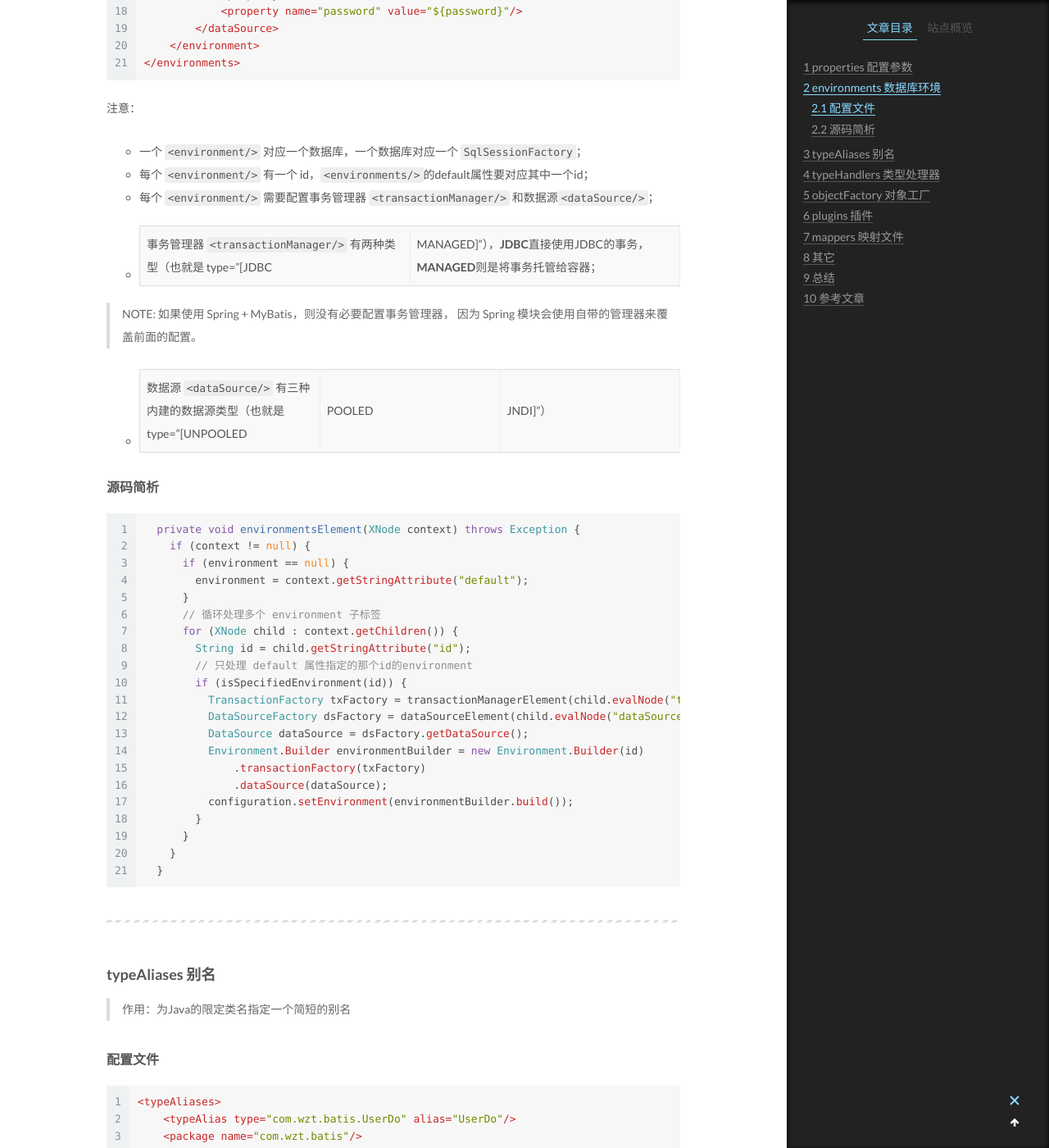
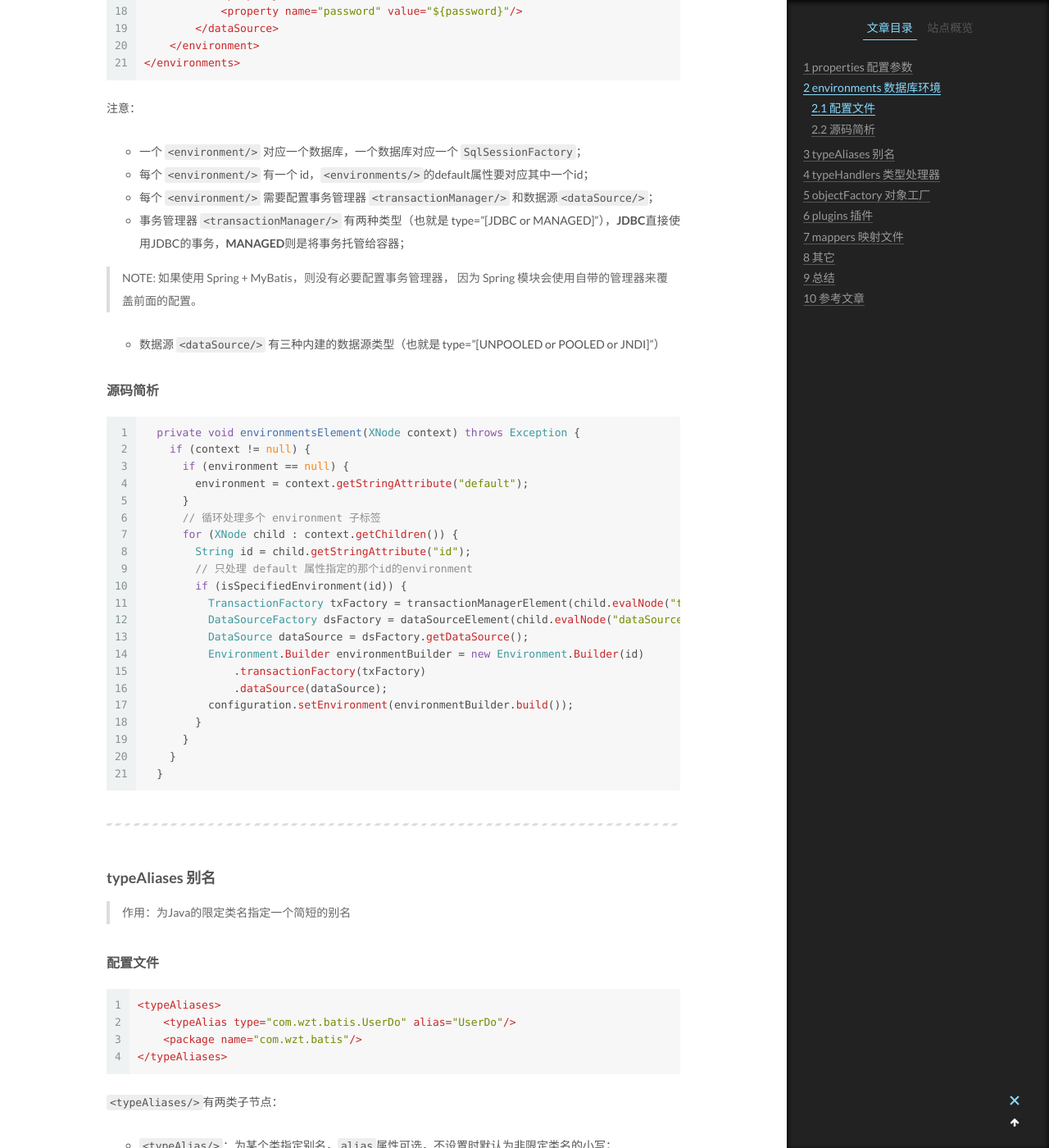
Before and after one commit to iamwzt/iamwzt.github.io, a Jekyll site: the page built from _posts/2019-08-14-Mybatis配置文件及源码简析.md, in a window 1280 px wide and 1400 px high, scrolled down 2017 px. Shown: the whole window at 82% size. Built offline with Jekyll 4.4.1, drawn with Linux system fonts in a browser that asks for light colours.

````diff
--- a/_posts/2019-08-14-Mybatis配置文件及源码简析.md
+++ b/_posts/2019-08-14-Mybatis配置文件及源码简析.md
@@ -83,11 +83,11 @@ tags:
 - 一个 `<environment/>` 对应一个数据库，一个数据库对应一个 `SqlSessionFactory`；
 - 每个 `<environment/>` 有一个 id，`<environments/>`的default属性要对应其中一个id；
 - 每个 `<environment/>` 需要配置事务管理器 `<transactionManager/>` 和数据源`<dataSource/>`；
-- 事务管理器 `<transactionManager/>` 有两种类型（也就是 type="[JDBC | MANAGED]"），**JDBC**直接使用JDBC的事务，**MANAGED**则是将事务托管给容器；
+- 事务管理器 `<transactionManager/>` 有两种类型（也就是 type="[JDBC or MANAGED]"），**JDBC**直接使用JDBC的事务，**MANAGED**则是将事务托管给容器；
 
 > NOTE: 如果使用 Spring + MyBatis，则没有必要配置事务管理器， 因为 Spring 模块会使用自带的管理器来覆盖前面的配置。
 
-- 数据源 `<dataSource/>` 有三种内建的数据源类型（也就是 type="[UNPOOLED | POOLED | JNDI]"）
+- 数据源 `<dataSource/>` 有三种内建的数据源类型（也就是 type="[UNPOOLED or POOLED or JNDI]"）
 
 #### 源码简析
 ```java
````
